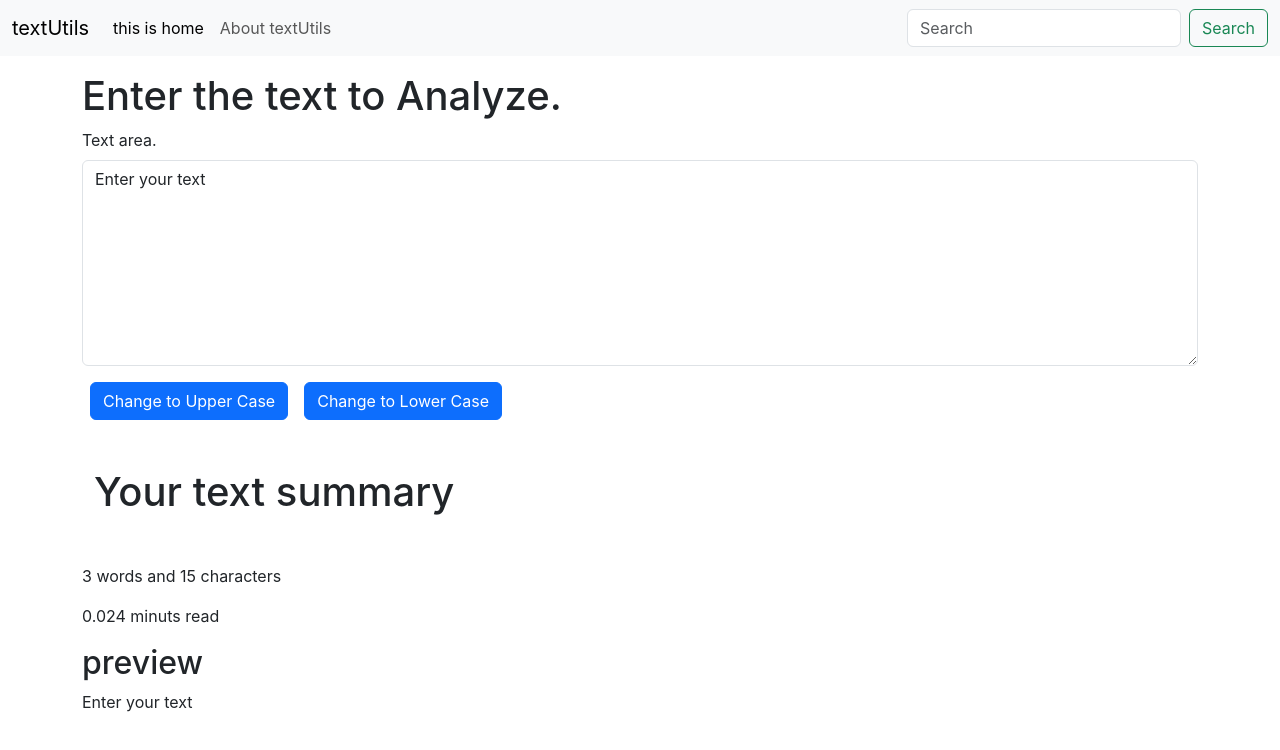
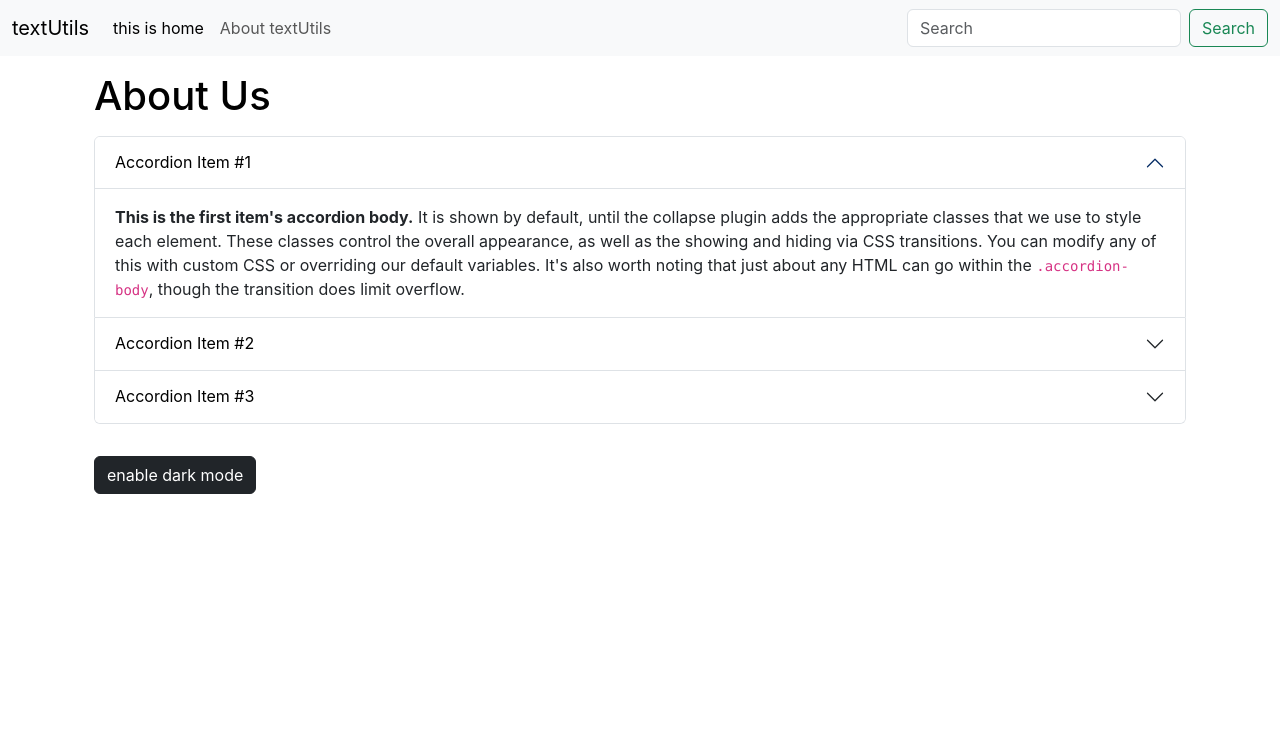
Before and after one commit to TheMikeKaisen/text-utils, a React (Create React App) app: page / in a window 1280 px wide. Shown: the top 750 px of the page. Built offline with nearby package versions, Linux system fonts and the light colour scheme.

Commit message:
10_applied dark mode

```diff
--- a/src/App.js
+++ b/src/App.js
@@ -1,7 +1,8 @@
 //import logo from './logo.svg';
 import './App.css';
+import About from './components/About';
 import Navbar from './components/Navbar';
-import TextForm from './components/TextForm';
+//import TextForm from './components/TextForm';
 
 import React from 'react';
 
@@ -13,7 +14,8 @@
    {/* if no props are passed to the Navbar, then default values set would be displayed */}
    {/* <Navbar/> */}
     <div className = "container my-3">
-    <TextForm heading="Enter the text to Analyze."/>
+    {/* <TextForm heading="Enter the text to Analyze."/> */}
+    <About/>
    </div>
    </>
   );
--- /dev/null
+++ b/src/components/About.js
@@ -0,0 +1,72 @@
+import React, { useState } from 'react'
+
+
+export default function About() {
+    const [myStyle, setmyStyle] = useState({
+        backgroundColor: "white",
+        color: "black"
+    })
+
+    const [btntext, setbtntext] = useState("enable dark mode")
+
+    const toggleStyle = () => {
+        if (myStyle.backgroundColor === "white") {
+            setmyStyle({
+                backgroundColor: "black",
+                color: "white"
+            })
+            setbtntext("enable light mode")
+        }
+        else{
+            setmyStyle({
+                backgroundColor:"white",
+                color:"black"
+            })
+            setbtntext("enable dark mode")
+        }
+    }
+    return (
+        <div className="container" style={myStyle}>
+            <h1>About Us</h1>
+            <div className="accordion my-3" id="accordionExample">
+                <div className="accordion-item">
+                    <h2 className="accordion-header">
+                        <button className="accordion-button" style={myStyle} type="button" data-bs-toggle="collapse" data-bs-target="#collapseOne" aria-expanded="true" aria-controls="collapseOne">
+                            Accordion Item #1
+                        </button>
+                    </h2>
+                    <div id="collapseOne" className="accordion-collapse collapse show" data-bs-parent="#accordionExample">
+                        <div className="accordion-body">
+                            <strong>This is the first item's accordion body.</strong> It is shown by default, until the collapse plugin adds the appropriate classes that we use to style each element. These classes control the overall appearance, as well as the showing and hiding via CSS transitions. You can modify any of this with custom CSS or overriding our default variables. It's also worth noting that just about any HTML can go within the <code>.accordion-body</code>, though the transition does limit overflow.
+                        </div>
+                    </div>
+                </div>
+                <div className="accordion-item">
+                    <h2 className="accordion-header">
+                        <button className="accordion-button collapsed" style={myStyle} type="button" data-bs-toggle="collapse" data-bs-target="#collapseTwo" aria-expanded="false" aria-controls="collapseTwo">
+                            Accordion Item #2
+                        </button>
+                    </h2>
+                    <div id="collapseTwo" className="accordion-collapse collapse" data-bs-parent="#accordionExample">
+                        <div className="accordion-body">
+                            <strong>This is the second item's accordion body.</strong> It is hidden by default, until the collapse plugin adds the appropriate classes that we use to style each element. These classes control the overall appearance, as well as the showing and hiding via CSS transitions. You can modify any of this with custom CSS or overriding our default variables. It's also worth noting that just about any HTML can go within the <code>.accordion-body</code>, though the transition does limit overflow.
+                        </div>
+                    </div>
+                </div>
+                <div className="accordion-item">
+                    <h2 className="accordion-header">
+                        <button className="accordion-button collapsed" style={myStyle} type="button" data-bs-toggle="collapse" data-bs-target="#collapseThree" aria-expanded="false" aria-controls="collapseThree">
+                            Accordion Item #3
+                        </button>
+                    </h2>
+                    <div id="collapseThree" className="accordion-collapse collapse" data-bs-parent="#accordionExample">
+                        <div className="accordion-body">
+                            <strong>This is the third item's accordion body.</strong> It is hidden by default, until the collapse plugin adds the appropriate classes that we use to style each element. These classes control the overall appearance, as well as the showing and hiding via CSS transitions. You can modify any of this with custom CSS or overriding our default variables. It's also worth noting that just about any HTML can go within the <code>.accordion-body</code>, though the transition does limit overflow.
+                        </div>
+                    </div>
+                </div>
+            </div>
+            <button type="button" onClick={toggleStyle} className="btn btn-dark my-3">{btntext}</button>
+        </div>
+    )
+}
```
